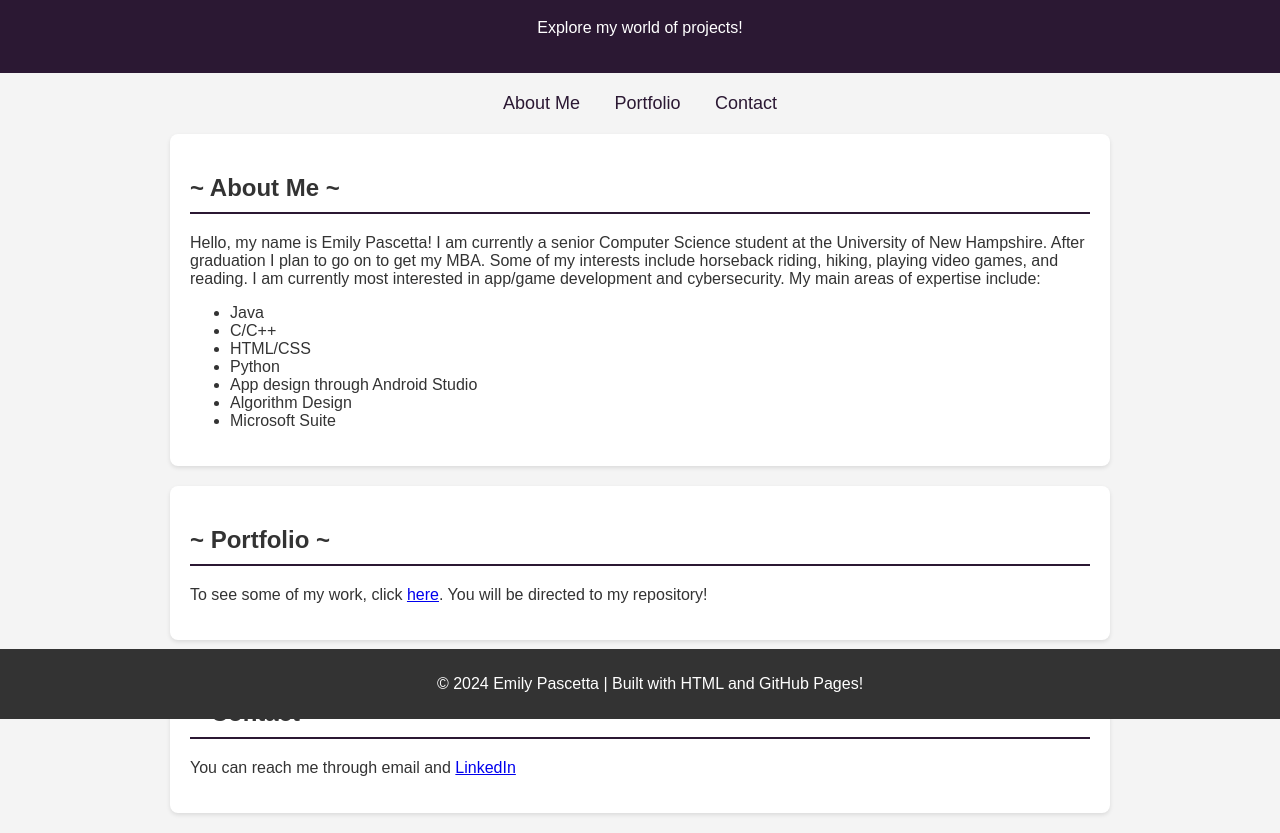
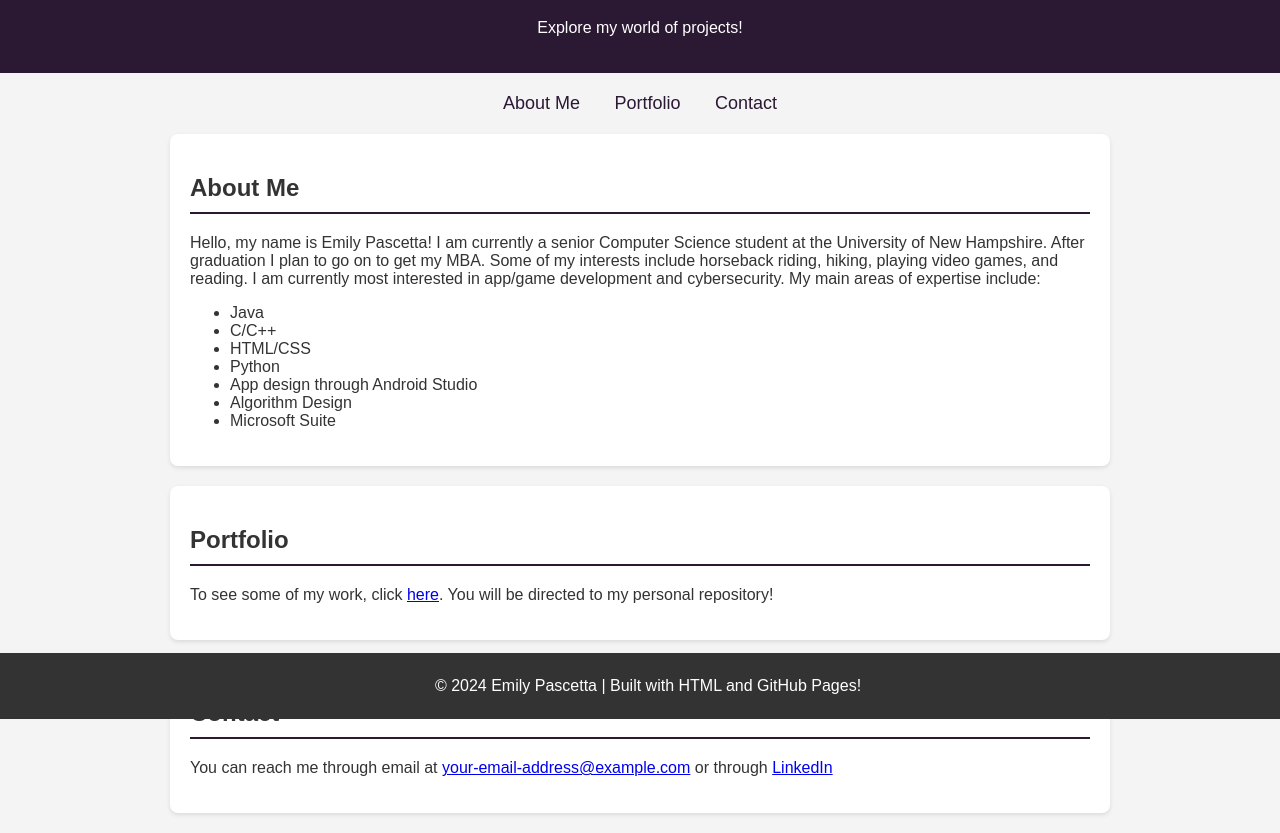
Before and after one commit to EmilyPascetta/emilypascetta.github.io, a plain HTML site: page index.html in a window 1280 px wide. Shown: the part 81-914 px from the top of the page. Drawn offline with Linux system fonts and the light colour scheme.

Commit message:
More initial edits to index.html

```diff
--- a/index.html
+++ b/index.html
@@ -44,7 +44,7 @@
         }
         footer {
             text-align: center;
-            padding: 10px;
+            padding: 8px;
             background-color: #333;
             color: white;
             position: fixed;
@@ -59,7 +59,6 @@
     <h1>Welcome to My Personal Website</h1>
     <p>Explore my world of projects!</p>
 </header>
-
 <nav>
     <a href="#about">About Me</a>
     <a href="#portfolio">Portfolio</a>
@@ -67,7 +66,7 @@
 </nav>
 
 <section id="about">
-    <h2>~ About Me ~</h2>
+    <h2>About Me</h2>
     <p>Hello, my name is Emily Pascetta! I am currently a senior Computer Science student at the University of New Hampshire. After graduation
         I plan to go on to get my MBA. Some of my interests include horseback riding, hiking, playing video games, and reading. I am currently
          most interested in app/game development and cybersecurity. My main areas of expertise include: </p>
@@ -83,13 +82,13 @@
 </section>
 
 <section id="portfolio">
-    <h2>~ Portfolio ~</h2>
-    <p>To see some of my work, click <a href="https://github.com/EmilyPascetta/emilypascetta.github.io" target="_blank">here</a>. You will be directed to my repository!</p>
+    <h2>Portfolio</h2>
+    <p>To see some of my work, click <a href="https://github.com/EmilyPascetta/emilypascetta.github.io" target="_blank">here</a>. You will be directed to my personal repository!</p>
 </section>
 
 <section id="contact">
-    <h2>~ Contact ~</h2>
-    <p>You can reach me through email and <a href="https://www.linkedin.com/in/emily-pascetta/" target="_blank">LinkedIn</a></p>
+    <h2>Contact</h2>
+    <p>You can reach me through email at <a href="mailto:empascetta@gmail.com">your-email-address@example.com</a> or through <a href="https://www.linkedin.com/in/emily-pascetta/" target="_blank">LinkedIn</a></p>
 </section>
 
 <footer>
```
